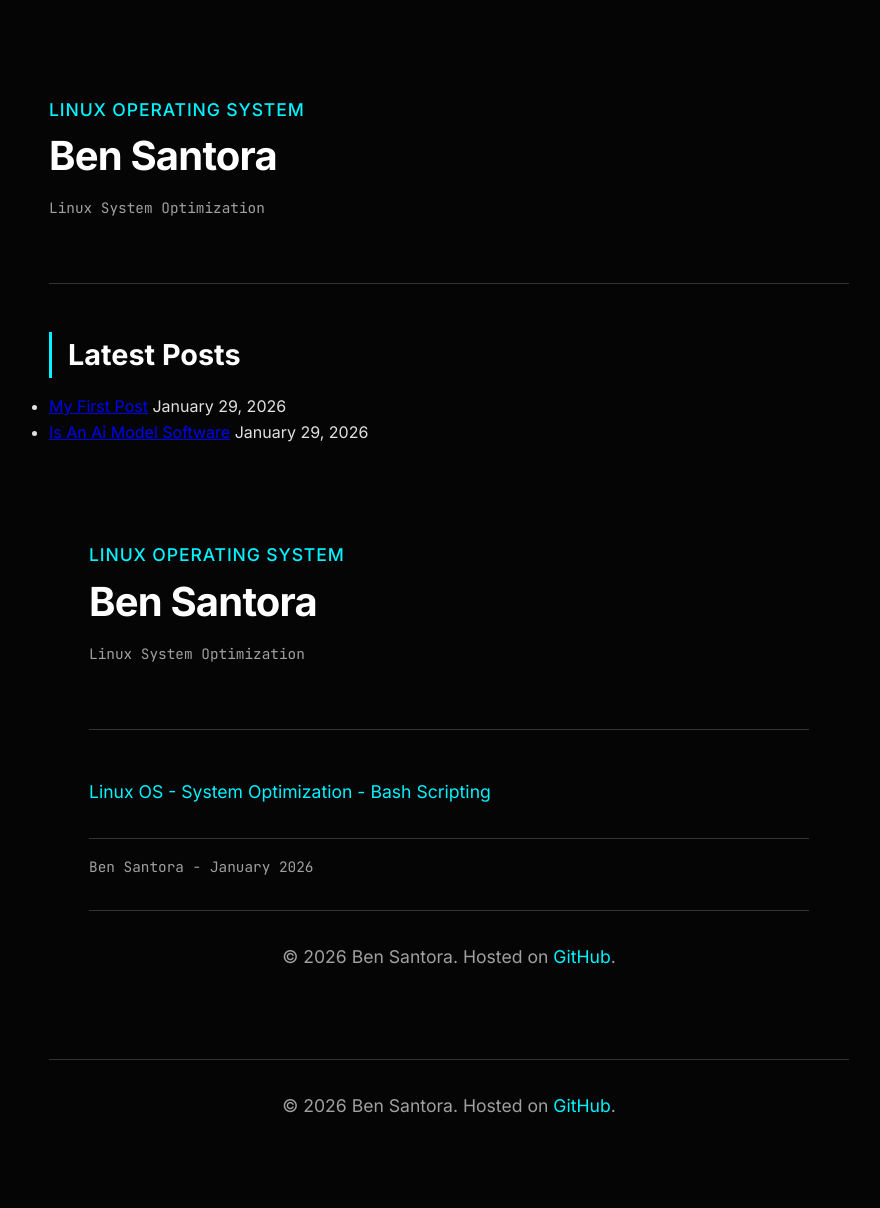
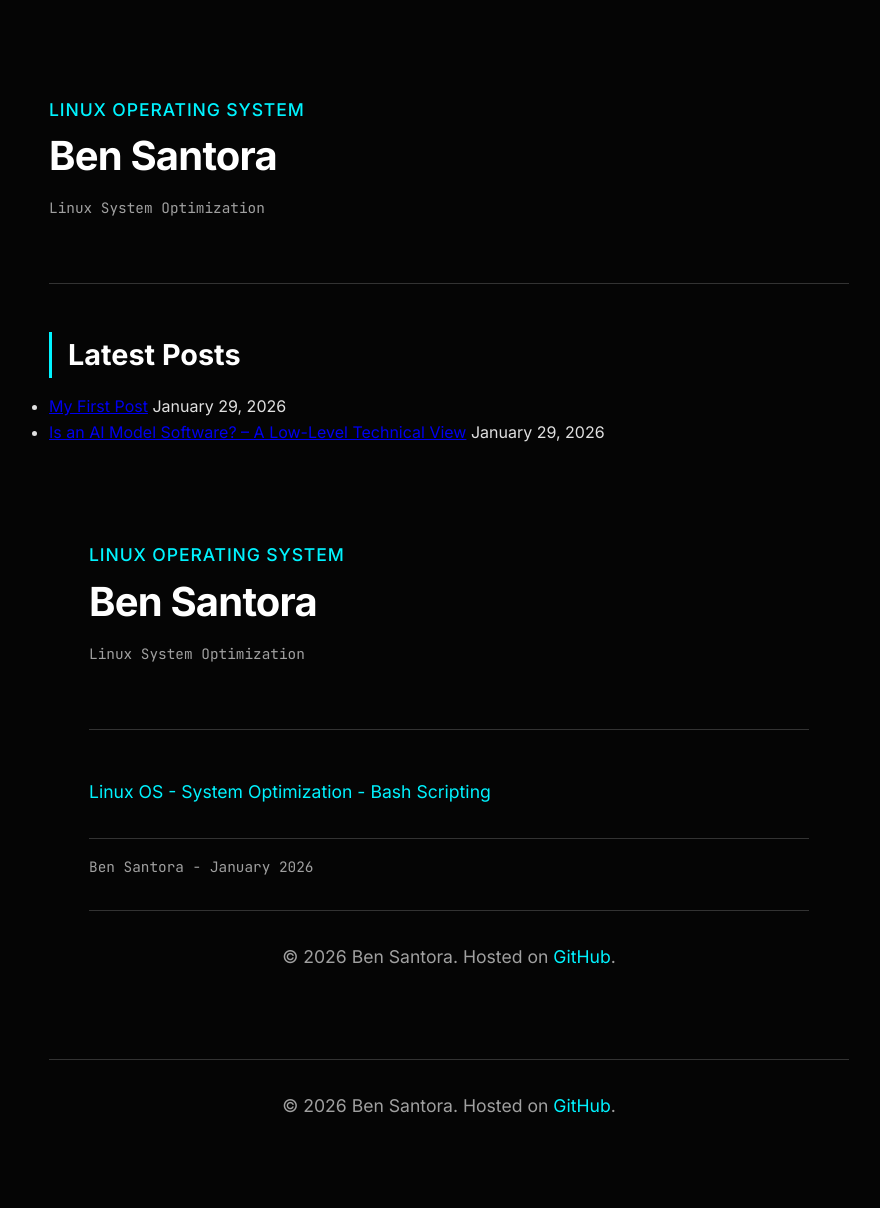
Before and after one commit to ben-santora/ben-santora.github.io, a Jekyll site: the page built from index.html, in a window 1280 px wide. Shown: the whole page, without its empty margins (191-1071 px from the left). Built offline with Jekyll 4.4.1, drawn with Linux system fonts in a browser that asks for light colours.

Commit message:
Update 2026-01-29-is-an-ai-model-software.md

```diff
--- a/_posts/2026-01-29-is-an-ai-model-software.md
+++ b/_posts/2026-01-29-is-an-ai-model-software.md
@@ -1,3 +1,8 @@
+---
+layout: default
+title: "Is an AI Model Software? – A Low-Level Technical View"
+---
+
 I've been posting articles here on dev.to recently, documenting my experiences while testing small and large language models. I'm an engineering tech, not a professional software developer. Since dev.to is a platform for those in the software field, it got me thinking about whether AI is really software or not and whether I should be posting my AI articles here.
 
 AI is so intertwined with software these days that it seems like an odd question. When we speak casually, we answer “yes”: large‑language models (LLMs) and small‑language models (SLMs) are built by engineers, shipped through software pipelines, and are run by programs. Yet at the level of a systems programmer, compiler writer, or hardware designer, the question is far from trivial. What exactly is an AI model, what does it contain, and does it satisfy the technical definition of software?
```
